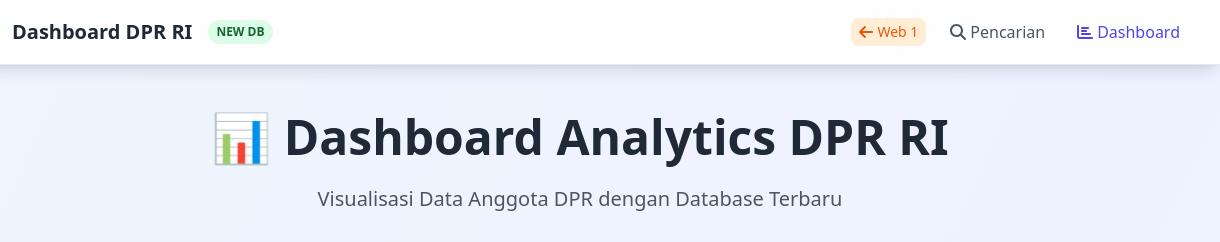
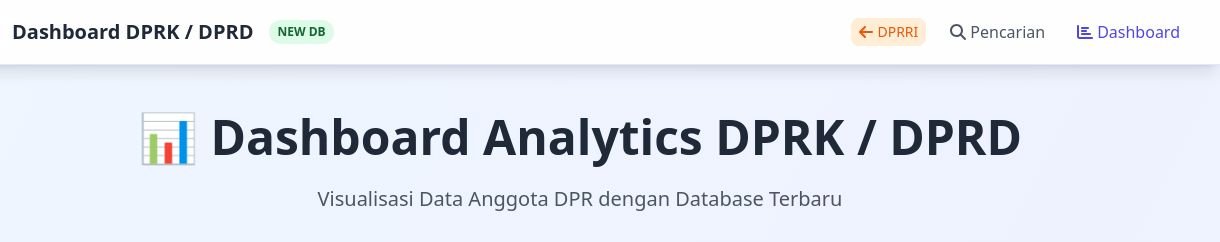
Before and after one commit to bro299/prtllll-02-js, a website: page public/dasboard.html in a window 1280 px wide. Shown: the top 242 px of the page, 60-1280 px from the left. Drawn offline with nearby package versions, Linux system fonts and the light colour scheme; no server answers.

Commit message:
Update dasboard.html

```diff
--- a/public/dasboard.html
+++ b/public/dasboard.html
@@ -49,14 +49,14 @@
         <div class="flex justify-between items-center h-12 sm:h-16">
             <div class="flex items-center space-x-1 sm:space-x-4 min-w-0 flex-1">
                 <i class="fas fa-chart-bar text-lg sm:text-2xl text-indigo-600 flex-shrink-0"></i>
-                <h1 class="text-sm sm:text-xl font-bold text-gray-800 truncate">Dashboard DPR RI</h1>
+                <h1 class="text-sm sm:text-xl font-bold text-gray-800 truncate">Dashboard DPRK / DPRD</h1>
                 <span class="hidden md:inline-block bg-green-100 text-green-800 text-xs px-2 py-1 rounded-full font-semibold">NEW DB</span>
             </div>
             <div class="flex items-center space-x-1 sm:space-x-4">
                 <!-- Tombol ke Web 1 -->
                 <a href="http://portal-dpr-new.onrender.com" class="bg-orange-100 hover:bg-orange-200 text-orange-600 font-medium transition-colors duration-200 flex items-center px-2 py-1 rounded-lg" title="Dashboard Web Lama">
                     <i class="fas fa-arrow-left text-sm sm:text-base"></i>
-                    <span class="hidden sm:inline ml-1 text-xs sm:text-sm">Web 1</span>
+                    <span class="hidden sm:inline ml-1 text-xs sm:text-sm">DPRRI</span>
                 </a>
 
                 <a href="/" class="text-gray-600 hover:text-indigo-600 font-medium transition-colors duration-200 flex items-center px-2 py-1 rounded-lg">
@@ -76,7 +76,7 @@
     <div class="max-w-7xl mx-auto px-3 sm:px-6 lg:px-8 py-6 sm:py-12">
         <div class="text-center animate-slide-up">
             <h1 class="text-3xl xs:text-4xl sm:text-5xl font-bold text-gray-800 mb-4 sm:mb-6">
-                📊 Dashboard Analytics DPR RI
+                📊 Dashboard Analytics DPRK / DPRD
             </h1>
             <p class="text-lg sm:text-xl text-gray-600 mb-6 sm:mb-8 px-2">
                 Visualisasi Data Anggota DPR dengan Database Terbaru
@@ -298,12 +298,12 @@
     <footer class="bg-gradient-to-r from-gray-800 to-gray-900 text-white py-8 sm:py-12 mt-12 sm:mt-16">
         <div class="max-w-7xl mx-auto px-3 sm:px-6 lg:px-8 text-center">
             <div class="mb-6">
-                <h3 class="text-xl sm:text-2xl font-bold mb-2">Dashboard DPR RI</h3>
+                <h3 class="text-xl sm:text-2xl font-bold mb-2">Dashboard DPRK / DPRD</h3>
                 <p class="text-sm sm:text-base text-gray-300">Real-time Analytics • Database Terbaru • Powered by Chart.js</p>
             </div>
             <div class="border-t border-gray-700 pt-6">
                 <p class="text-sm sm:text-base">
-                    &copy; 2025 Portal Data DPR RI • Modern Dashboard Technology
+                    &copy; 2025 Portal Data DPRK / DPRD • Modern Dashboard Technology
                 </p>
             </div>
         </div>
```
